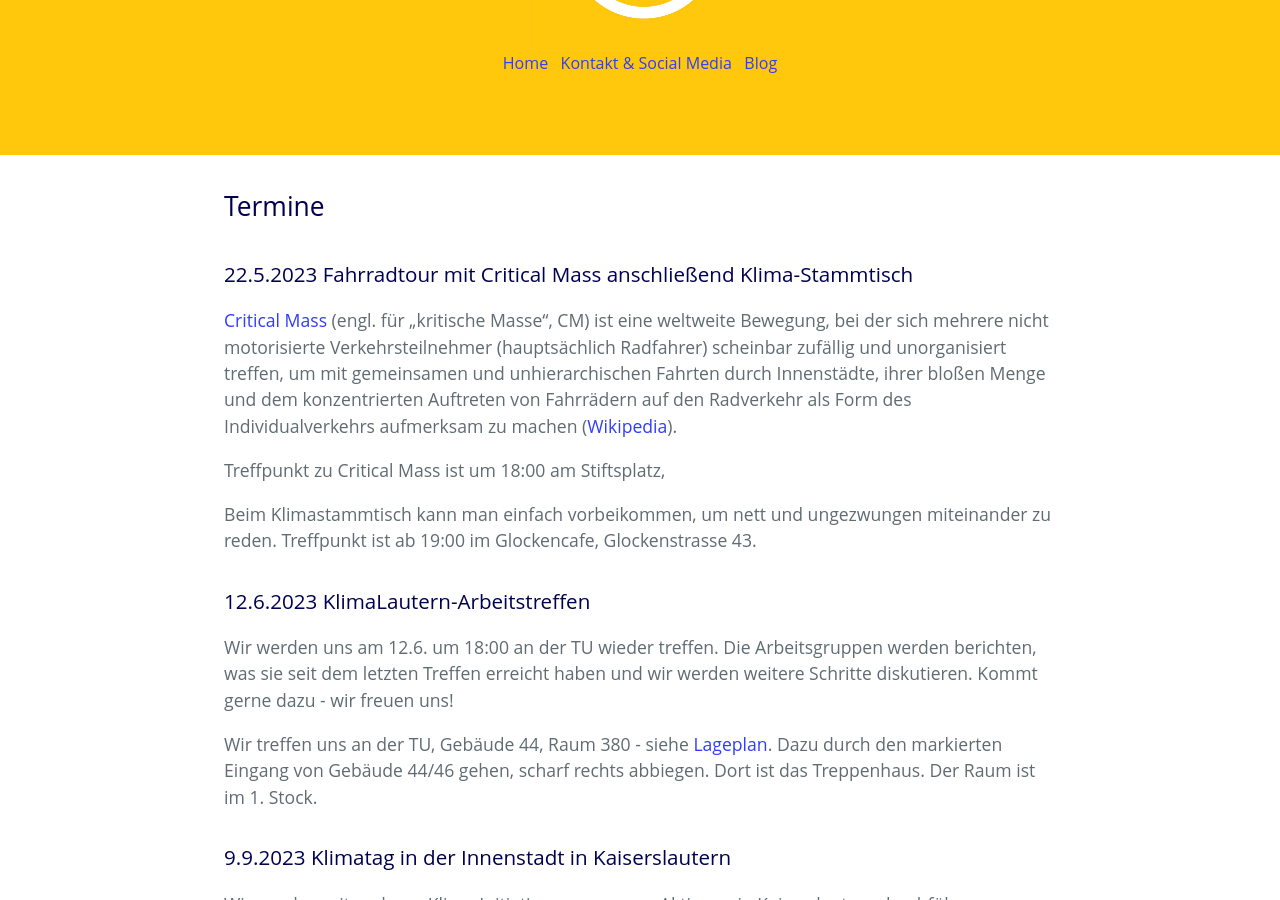
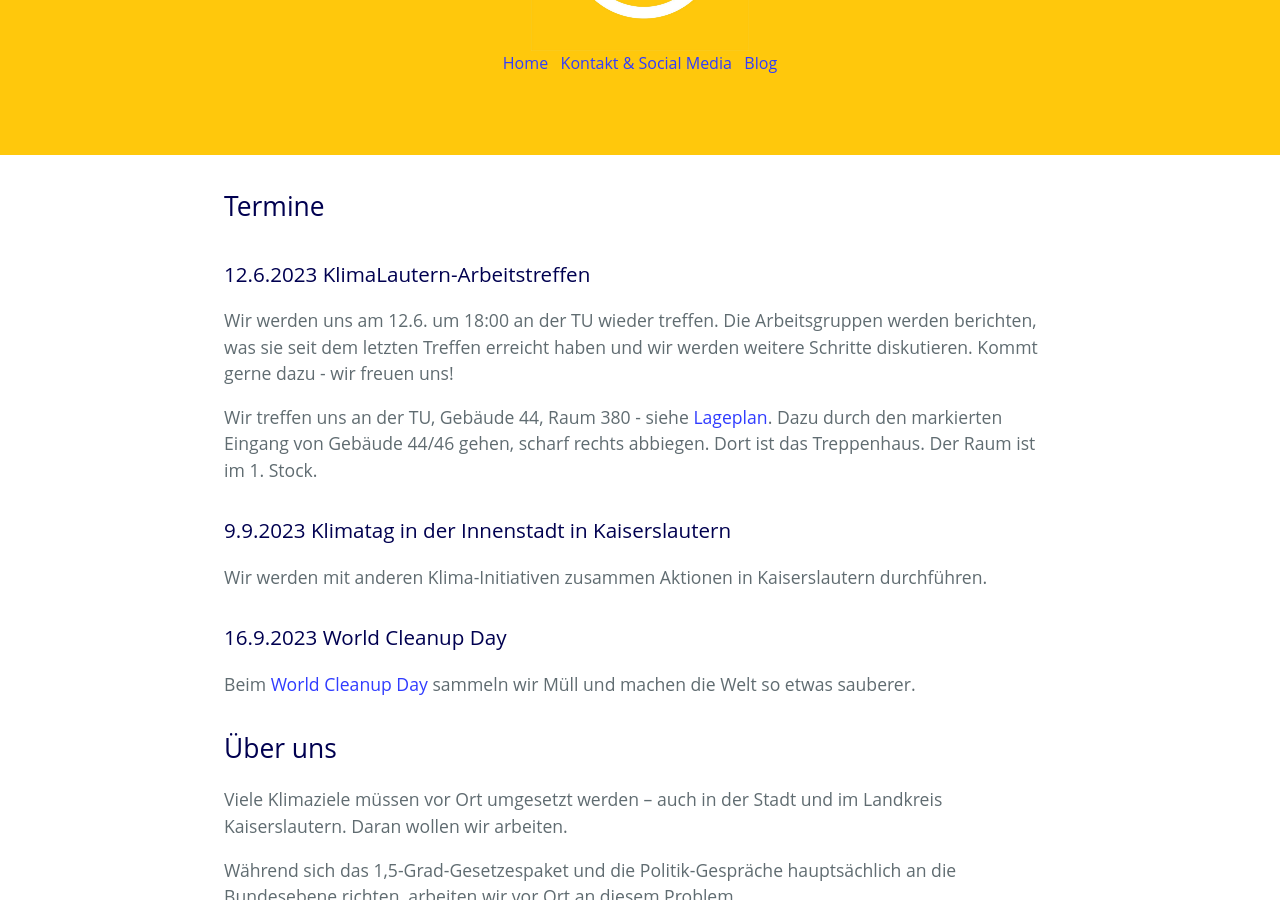
Before and after one commit to klimalautern/klimalautern.github.io, a Jekyll site: the page built from index.md, in a window 1280 px wide and 900 px high, scrolled down 481 px. Built offline with Jekyll 4.4.1, drawn with Linux system fonts in a browser that asks for light colours; our own code applies the rules of GitHub Pages for plain Markdown files; a script that is not in the unit is left out.

Commit message:
Termine vom 22.5. entfernt

```diff
--- a/index.md
+++ b/index.md
@@ -5,23 +5,6 @@ description: Stadt und Landkreis Kaiserslautern klimaneutral!
 ---
 
 # Termine
-
-### 22.5.2023 Fahrradtour mit Critical Mass anschließend Klima-Stammtisch
-
-[Critical Mass](https://criticalmass.in/kaiserslautern) (engl. für
-„kritische Masse“, CM) ist eine weltweite Bewegung, bei der sich
-mehrere nicht motorisierte Verkehrsteilnehmer (hauptsächlich
-Radfahrer) scheinbar zufällig und unorganisiert treffen, um mit
-gemeinsamen und unhierarchischen Fahrten durch Innenstädte, ihrer
-bloßen Menge und dem konzentrierten Auftreten von Fahrrädern auf den
-Radverkehr als Form des Individualverkehrs aufmerksam zu machen
-([Wikipedia](https://de.wikipedia.org/wiki/Critical_Mass_(Aktionsform))).
-
-Treffpunkt zu Critical Mass ist um 18:00 am Stiftsplatz,
-
-Beim Klimastammtisch kann man einfach vorbeikommen, um nett und
-ungezwungen miteinander zu reden. Treffpunkt ist ab 19:00 im
-Glockencafe, Glockenstrasse 43.
 
 ### 12.6.2023 KlimaLautern-Arbeitstreffen
 
```
